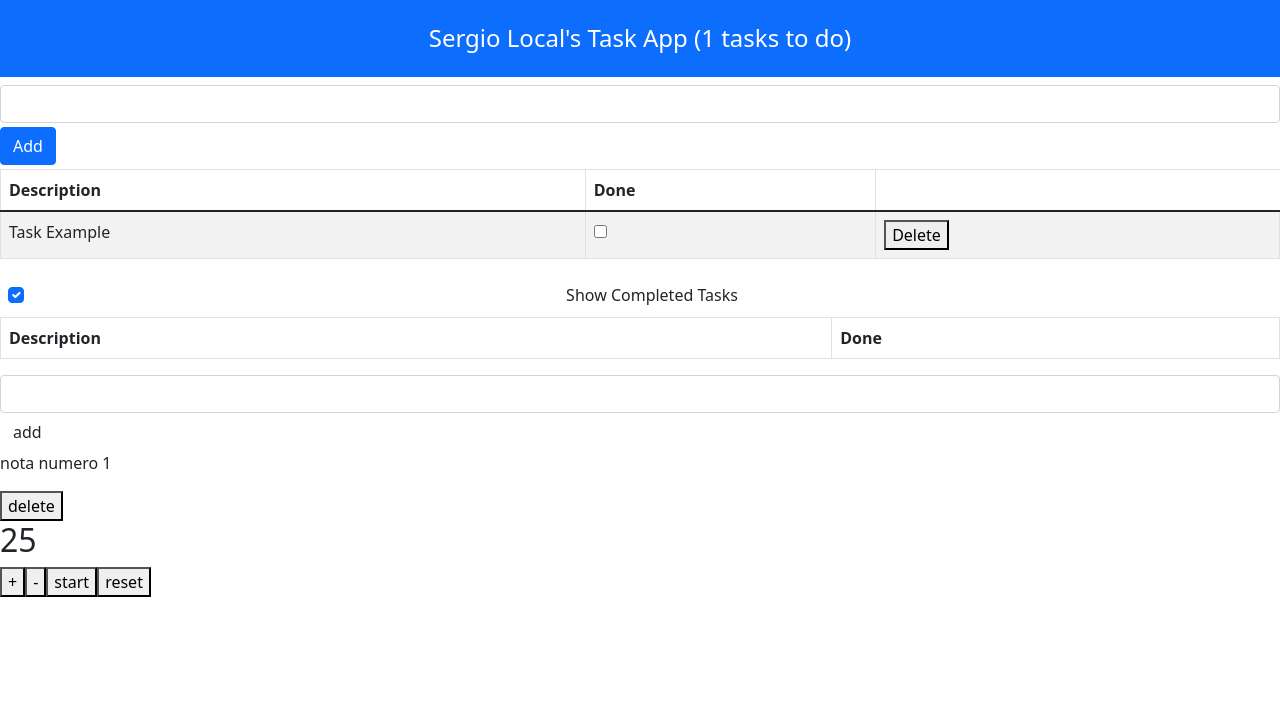
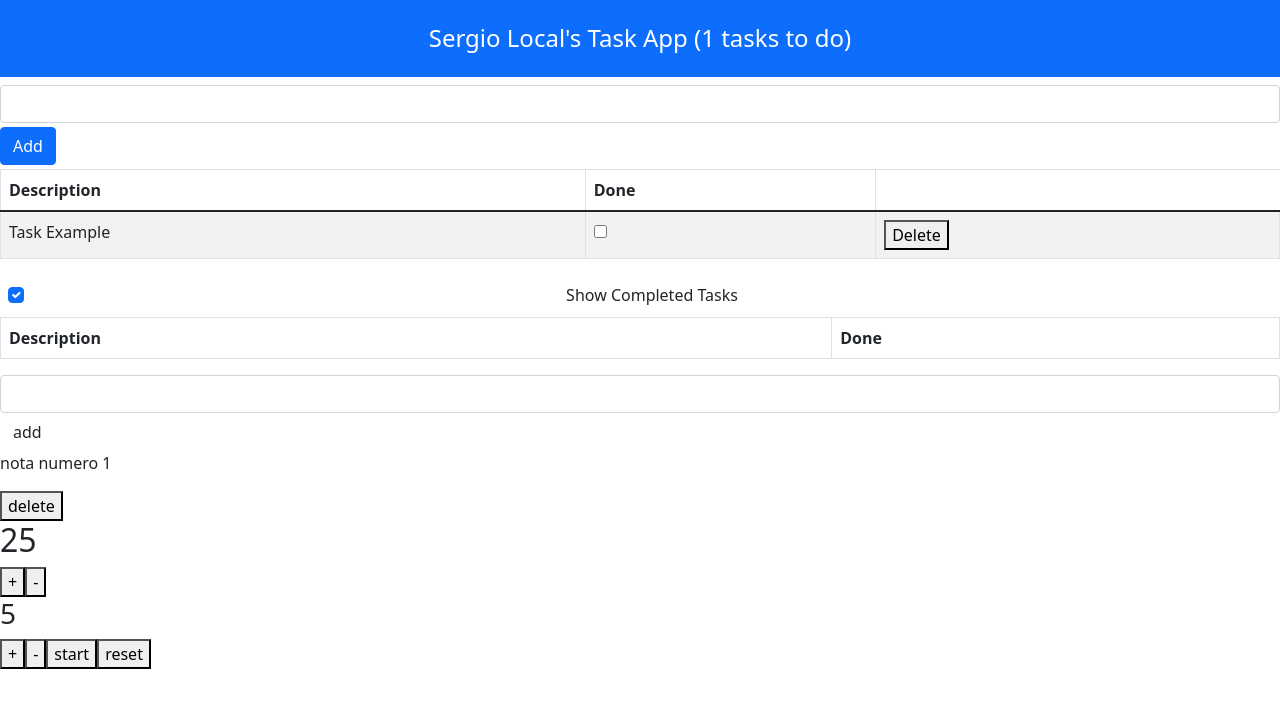
Before and after one commit to Sergio-Torres/Study-zone, a React (Create React App) app: page / in a window 1280 px wide. Shown: the top 708 px of the page. Built offline with nearby package versions, Linux system fonts and the light colour scheme.

Commit message:
PomodroClock with studySession and BreakTime

```diff
--- a/src/components/PomodoroClock/BreakTime.js
+++ /dev/null
@@ -1,24 +0,0 @@
-import React, {useState} from "react";
-
-function BreakTime(){
-    const[breakTimeLength, setBreakTimeLength] = useState(5);
-
-    return(
-        <div>
-            <h3>{breakTimeLength}</h3>
-            <button onClick={()=>{
-                if(breakTimeLength<15){
-                    setBreakTimeLength(breakTimeLength+1);
-                }
-            }}>+</button>
-            <button onClick={()=>{
-                if(breakTimeLength>5){
-                    setBreakTimeLength(breakTimeLength-1);
-                }
-            }}>-</button>
-        </div>
-    );
-
-}
-
-export default BreakTime;
--- a/src/components/PomodoroClock/PomodoroClock.js
+++ b/src/components/PomodoroClock/PomodoroClock.js
@@ -1,12 +1,118 @@
-import React from 'react';
-import StudySession from './StudySession';
-import BreakTime from './BreakTime';
+import React, {useState, useEffect}from 'react';
+
 
 function PomodoClock(){
+    const[sessionLength, setSessionLength] = useState(25);
+    const[sessionLengthControl, setSessionLengthControl] = useState(sessionLength);
+    const[breakTimeLength, setBreakTimeLength] = useState(5);
+    const[breakTimeLengthControl, setBreakTimeLengthControl] = useState(breakTimeLength);
+
+    const[textButton, setTextButton] = useState('start');
+    const [pause, setPause] = useState(null);
+    const[stopBreak, setStopBreak] = useState(null);
+
+    const[control,setControl] = useState(0);
+
+    const StartStudySession = ()=>{
+        if(control===0){
+            setPause(true);
+            setTextButton('pause');
+            setControl(1);
+        }
+        else{
+            setPause(false);
+            setTextButton('start');
+            setControl(0);
+        }
+
+    }
+    const resetTimer = () =>{
+        setPause(false);
+        setSessionLengthControl(25);
+    }
+
+    useEffect(()=>{
+        let interval;
+        let count  = sessionLengthControl;
+
+        if(pause){
+            interval =setInterval(function(){
+                    setBreakTimeLengthControl(breakTimeLength);
+                    if(count >0){
+                        count --;
+                        setSessionLengthControl(count );
+                    }
+                    else{
+                        setPause(false);
+                        setStopBreak(true);
+                        count  = sessionLength;
+                        }
+            },1000);
+        }
+        return ()=> clearInterval(interval);
+
+    },[pause]);
+
+    useEffect(()=>{
+        let interval;
+        let count  = breakTimeLengthControl;
+
+        if(stopBreak){
+            interval =setInterval(function(){
+                    setSessionLengthControl(sessionLength);
+                    if(count >0){
+                        count --;
+                        setBreakTimeLengthControl(count);
+
+                    }
+                    else{
+                        setStopBreak(false);
+                        setPause(true);
+                        count  = breakTimeLength;
+                    }
+            },1000);
+        }
+        return ()=> clearInterval(interval);
+
+    },[stopBreak]);
+
 
     return(
         <div>
-           <StudySession/>
+            <h2>{sessionLengthControl}</h2>
+
+            <button onClick={()=>{
+                if(sessionLength<60){
+                    setSessionLength(sessionLength+1);
+                    setSessionLengthControl(sessionLength);
+                }}}>
+                +
+            </button>
+            <button onClick={()=>{
+                if(sessionLength>10){
+                    setSessionLength(sessionLength-1);
+                    setSessionLengthControl(sessionLength);
+                }}}>
+                -
+            </button>
+
+            <h3>{breakTimeLengthControl}</h3>
+            <button onClick={()=>{
+                if(breakTimeLength<15){
+                    setBreakTimeLength(breakTimeLength+1);
+                    setBreakTimeLengthControl(breakTimeLength);
+                }
+            }}>+</button>
+            <button onClick={()=>{
+                if(breakTimeLength>3){
+                    setBreakTimeLength(breakTimeLength-1);
+                    setBreakTimeLengthControl(breakTimeLength);
+                }
+            }}>-</button>
+
+            <button onClick={StartStudySession}>{textButton}</button>
+            <button onClick={resetTimer}>reset</button>
+
         </div>
 
     );
--- a/src/components/PomodoroClock/StudySession.js
+++ /dev/null
@@ -1,79 +0,0 @@
-import React, {useState, useEffect} from 'react';
-
-
-function StudySession(){
-    const[sessionLength, setSessionLength] = useState(25);
-    const[sessionLengthControl, setSessionLengthControl] = useState(sessionLength);
-    const[textButton, setTextButton] = useState('start');
-    const [pause, setPause] = useState(null);
-    const[control,setControl] = useState(0);
-
-    const StartStudySession = ()=>{
-        if(control===0){
-            setPause(true);
-            setTextButton('pause');
-            setControl(1);
-        }
-        else{
-            setPause(false);
-            setTextButton('start');
-            setControl(0);
-        }
-
-    }
-    const resetTimer = () =>{
-        setPause(false);
-        setSessionLengthControl(25);
-    }
-    useEffect(()=>{
-
-        let interval;
-        let count  = sessionLengthControl;
-
-        if(pause){
-            interval =setInterval(function(){
-
-                    if(count >0){
-                        count --;
-                        setSessionLengthControl(count );
-
-                    }
-                    else{
-                        count  = sessionLength;
-                    }
-            },1000);
-        }
-        return ()=> clearInterval(interval);
-
-    },[pause]);
-
-    return(
-
-        <div>
-            <h2>{sessionLengthControl}</h2>
-
-            <button onClick={()=>{
-                if(sessionLength<60){
-                    setSessionLength(sessionLength+1);
-                    setSessionLengthControl(sessionLength);
-                }}}>
-                +
-            </button>
-            <button onClick={()=>{
-                if(sessionLength>10){
-                    setSessionLength(sessionLength-1);
-                    setSessionLengthControl(sessionLength);
-                }}}>
-                -
-            </button>
-            <button onClick={StartStudySession}>{textButton}</button>
-            <button onClick={resetTimer}>reset</button>
-
-        </div>
-
-
-    );
-
-}
-
-export default StudySession;
```
